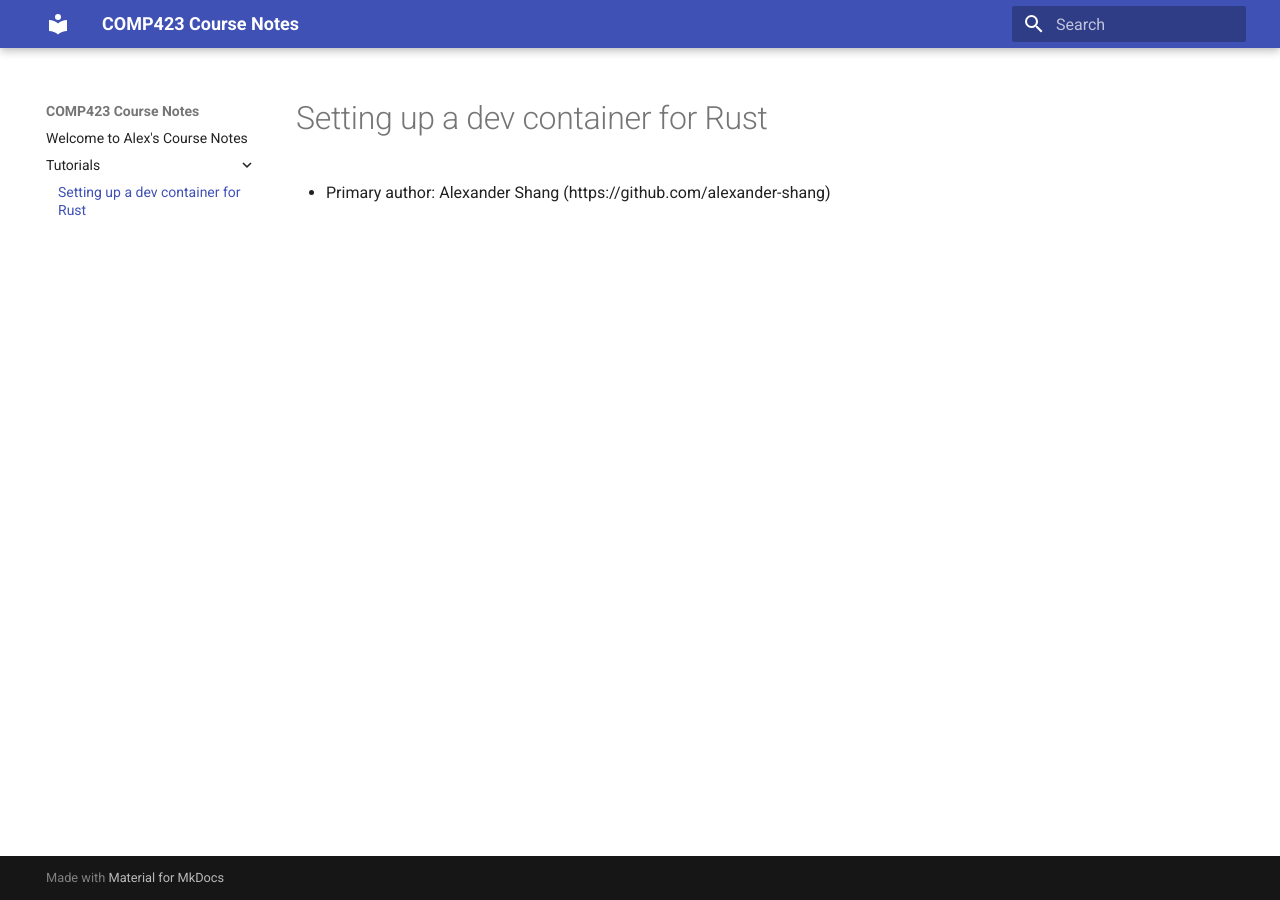
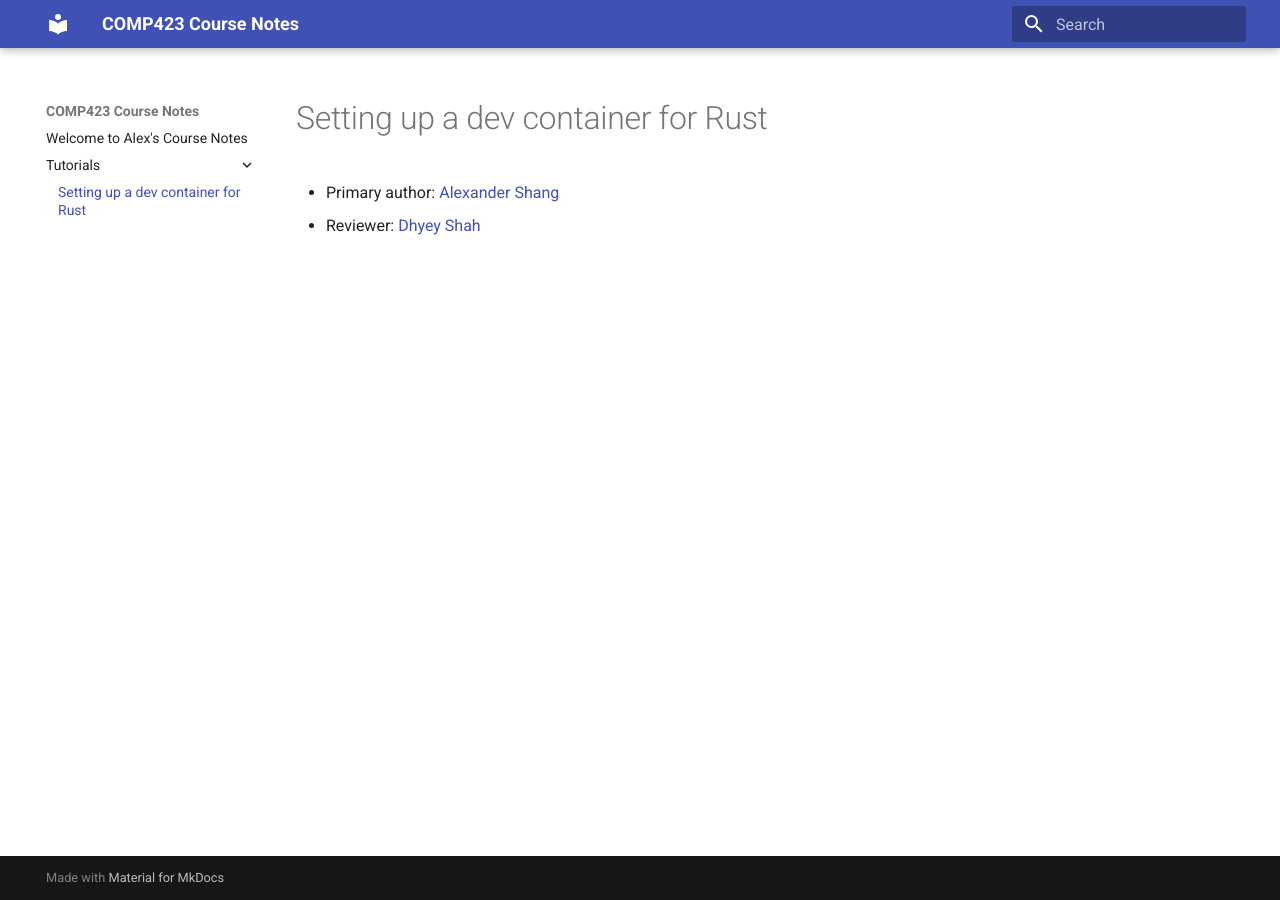
Before and after one commit to alexander-shang/comp423-course-notes, an MkDocs documentation site: the page built from docs/tutorials/rust-setup.md, in a window 1280 px wide. Built offline with MkDocs 1.6.1 and Material for MkDocs 9.7.7, drawn with Linux system fonts in a browser that asks for light colours.

Commit message:
added reviewer

```diff
--- a/docs/tutorials/rust-setup.md
+++ b/docs/tutorials/rust-setup.md
@@ -1,3 +1,4 @@
 # Setting up a dev container for Rust
 
-* Primary author: Alexander Shang (https://github.com/alexander-shang)
+* Primary author: [Alexander Shang](https://github.com/alexander-shang)
+* Reviewer: [Dhyey Shah](https://github.com/dhyeyvshah)
```
